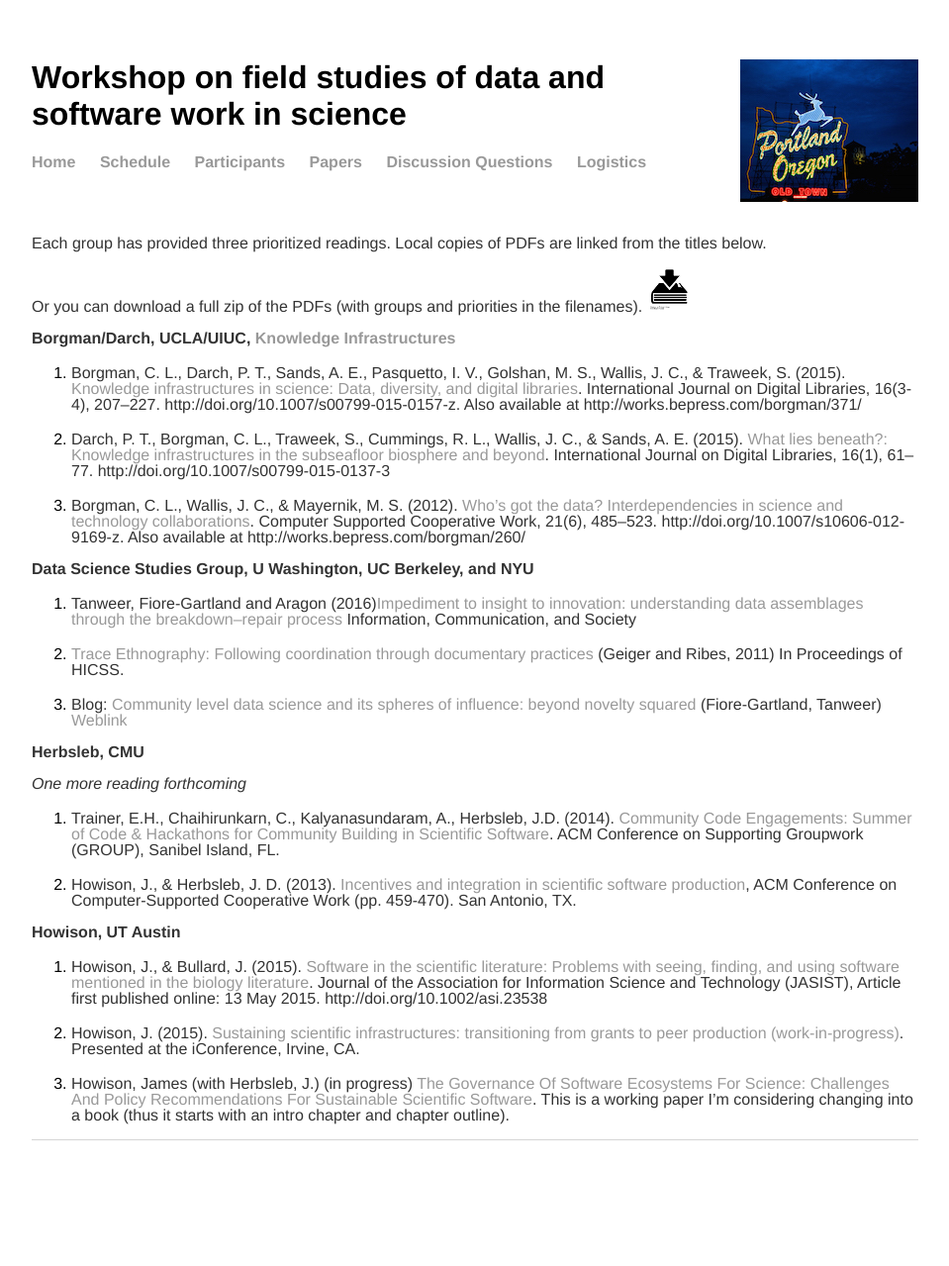
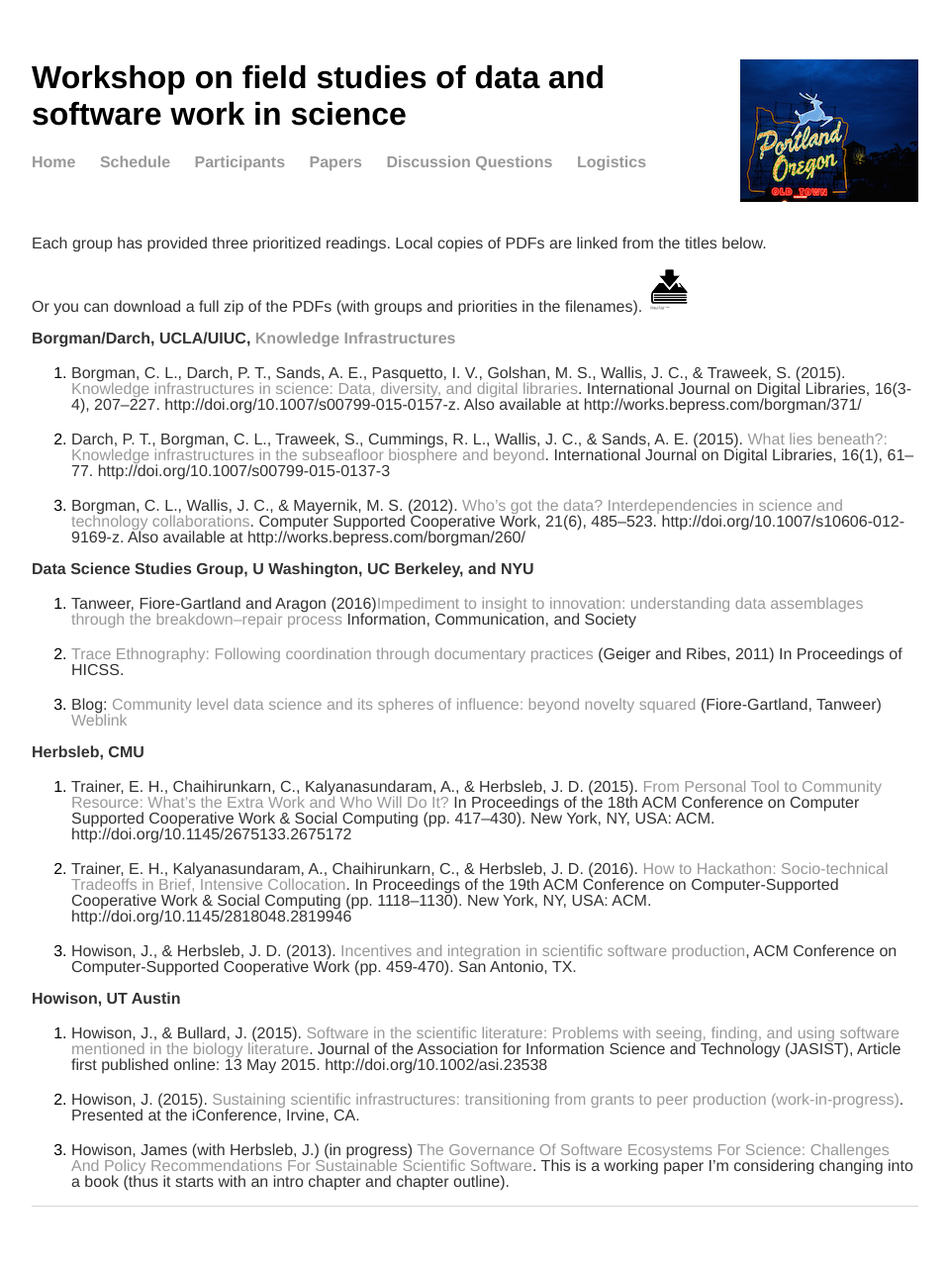
Before and after one commit to howisonlab/portland_workshop, a Jekyll site: the page built from papers.md, in a window 1280 px wide. Shown: the whole page at 99% size, without its empty margins (160-1119 px from the left). Built offline with Jekyll 4.4.1, drawn with Linux system fonts in a browser that asks for light colours; before the commit the page ends 1212 px from its top, so only the background shows below that.

Commit message:
draft release

```diff
--- a/papers.md
+++ b/papers.md
@@ -26,16 +26,17 @@ Or you can download a full zip of the PDFs (with groups and priorities in the fi
 
 **Herbsleb, CMU**
 
-_One more reading forthcoming_
+1. Trainer, E. H., Chaihirunkarn, C., Kalyanasundaram, A., & Herbsleb, J. D. (2015). [From Personal Tool to Community Resource: What’s the Extra Work and Who Will Do It?](papers/Herbsleb1-Trainer et al. - 2015 - Extra Work.pdf) In Proceedings of the 18th ACM Conference on Computer Supported Cooperative Work &#38; Social Computing (pp. 417–430). New York, NY, USA: ACM. http://doi.org/10.1145/2675133.2675172
 
-1. Trainer, E.H., Chaihirunkarn, C., Kalyanasundaram, A., Herbsleb, J.D.  (2014). [Community Code Engagements: Summer of Code & Hackathons for Community Building in Scientific Software](papers/Herbsleb1-Trainer et al. - 2014 - Community Code Engagements Summer of Code). ACM Conference on Supporting Groupwork (GROUP), Sanibel Island, FL.
+1. Trainer, E. H., Kalyanasundaram, A., Chaihirunkarn, C., & Herbsleb, J. D. (2016). [How to Hackathon: Socio-technical Tradeoffs in Brief, Intensive Collocation](papers/Herbsleb2-Trainer et al. - 2016 - How to Hackathon Socio-technical Tradeoffs.pdf). In Proceedings of the 19th ACM Conference on Computer-Supported Cooperative Work & Social Computing (pp. 1118–1130). New York, NY, USA: ACM. http://doi.org/10.1145/2818048.2819946
+
 
 1. Howison, J., & Herbsleb, J. D. (2013). [Incentives and integration in scientific software production](papers/Herbsleb3-CSCW-2013-BLASTStudy.pdf), ACM Conference on Computer-Supported Cooperative Work (pp. 459-470). San Antonio, TX.
 
 <!---
-1. Howison, J. and Herbsleb, J. D. (2011). [Scientific software production: incentives and collaboration](papers/Herbsleb2-CSCW2011-IncentivesAndCollaboration.pdf). In Proceedings, Computer-Supported Collaborative Work Hangzhou, China, pp. 513-522. (pdf)
+
+1. Trainer, E.H., Chaihirunkarn, C., Kalyanasundaram, A., Herbsleb, J.D.  (2014). [Community Code Engagements: Summer of Code & Hackathons for Community Building in Scientific Software](papers/Herbsleb2-Trainer et al. - 2014 - Community Code Engagements Summer of Code.pdf). ACM Conference on Supporting Groupwork (GROUP), Sanibel Island, FL.
 -->
-
 
 **Howison, UT Austin**
 
```
Also changed, not shown: discussion.md (+3 -10 lines), logistics.md (+5 -4 lines), schedule.md (+26 -3 lines), 6 other files.
